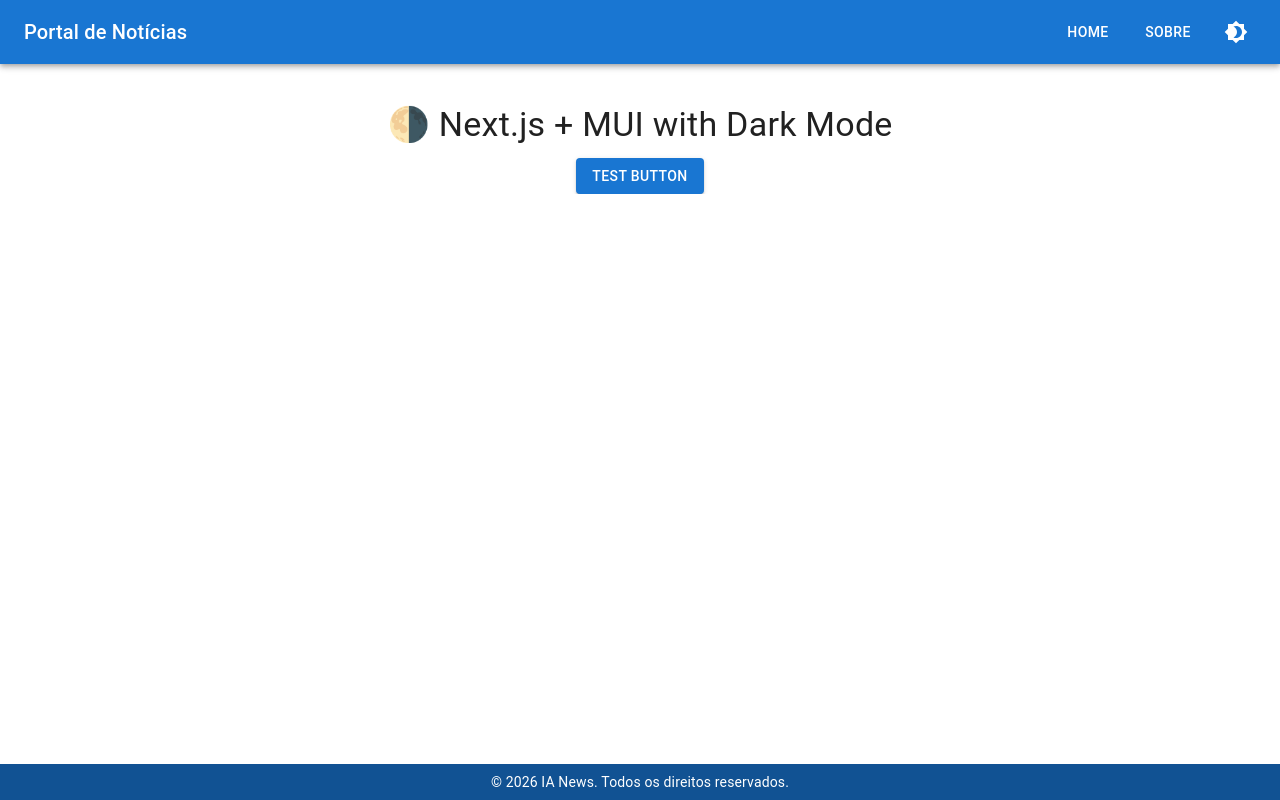
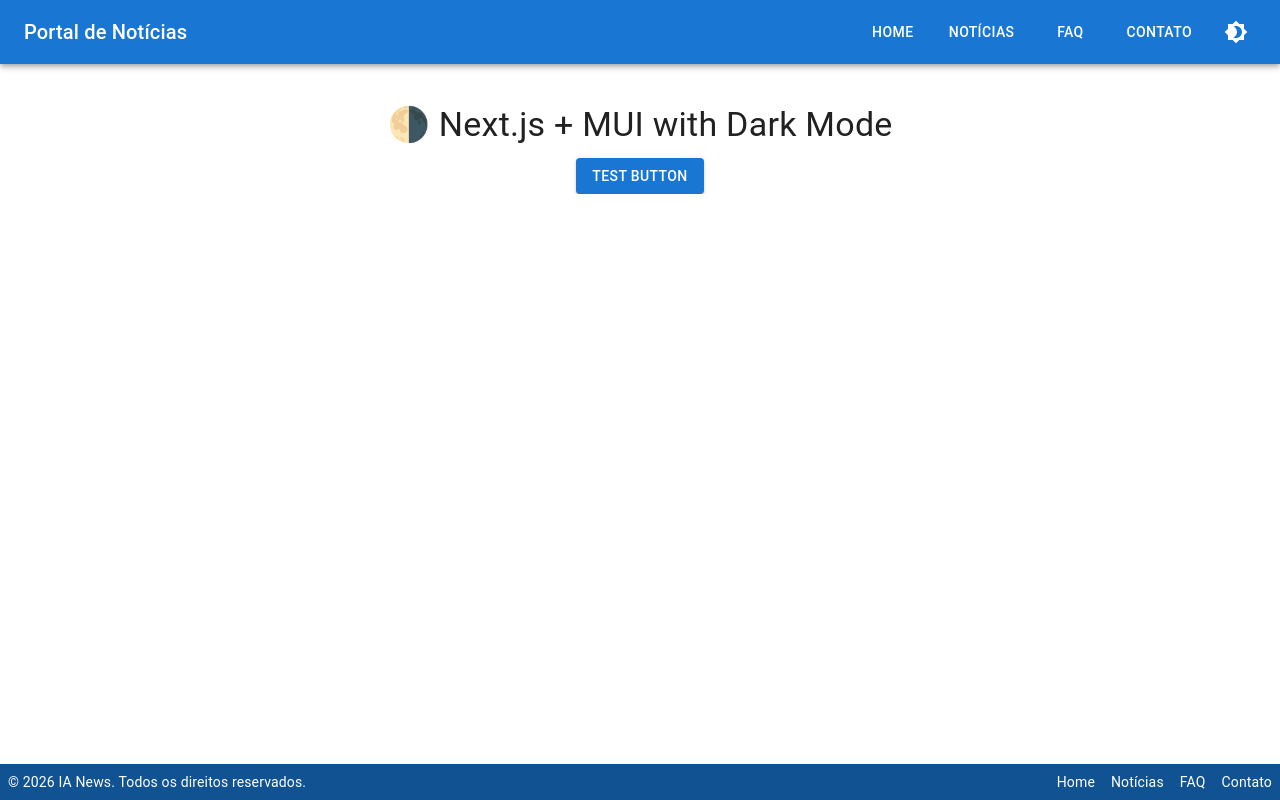
Before and after one commit to edernilson/eder-ntt-news, a Next.js app: page / in a window 1280 px wide. Built offline with nearby package versions, Linux system fonts and the light colour scheme.

Commit message:
refactor(header,footer): ajusted links

```diff
--- a/src/components/Footer.tsx
+++ b/src/components/Footer.tsx
@@ -2,6 +2,8 @@
 
 import React from "react";
 import { Box, Typography } from "@mui/material";
+import Link from "./Link";
+import { menuList } from "./menu-list";
 
 export default function Footer() {
   return (
@@ -14,12 +16,24 @@ export default function Footer() {
         backgroundColor: "primary.dark",
         color: "white",
         py: 1,
-        textAlign: "center",
+        px: 1,
+        display: "flex",
+        justifyContent: "space-between",
       }}
     >
       <Typography variant="body2">
-          &copy; {new Date().getFullYear()} IA News. Todos os direitos
-          reservados.
+        &copy; {new Date().getFullYear()} IA News. Todos os direitos reservados.
+      </Typography>
+      <Typography variant="body2">
+        {menuList.map((page) => (
+          <Link
+            key={page.path}
+            href={page.path}
+            style={{ textDecoration: "none", color: "inherit", marginLeft: 16 }}
+          >
+            {page.label}
+          </Link>
+        ))}
       </Typography>
     </Box>
   );
--- a/src/components/Header.tsx
+++ b/src/components/Header.tsx
@@ -1,7 +1,7 @@
-'use client';
+"use client";
 
-import * as React from 'react';
-import Link from 'next/link';
+import * as React from "react";
+import Link from "next/link";
 import {
   AppBar,
   Toolbar,
@@ -11,17 +11,16 @@ import {
   MenuItem,
   Box,
   Button,
-} from '@mui/material';
-import MenuIcon from '@mui/icons-material/Menu';
-import DarkModeToggle from './DarkModeToggle';
+} from "@mui/material";
+import MenuIcon from "@mui/icons-material/Menu";
+import DarkModeToggle from "./DarkModeToggle";
 
-const pages = [
-  { label: 'Home', path: '/' },
-  { label: 'Sobre', path: '/sobre' },
-];
+import { menuList } from "./menu-list";
 
 export default function Header() {
-  const [anchorElNav, setAnchorElNav] = React.useState<null | HTMLElement>(null);
+  const [anchorElNav, setAnchorElNav] = React.useState<null | HTMLElement>(
+    null,
+  );
 
   const handleOpenNavMenu = (event: React.MouseEvent<HTMLElement>) => {
     setAnchorElNav(event.currentTarget);
@@ -33,20 +32,20 @@ export default function Header() {
 
   return (
     <AppBar position="static" color="primary">
-      <Toolbar sx={{ display: 'flex', justifyContent: 'space-between' }}>
+      <Toolbar sx={{ display: "flex", justifyContent: "space-between" }}>
         {/* Logo / Nome */}
         <Typography
           variant="h6"
           noWrap
           component={Link}
           href="/"
-          style={{ textDecoration: 'none', color: 'inherit' }}
+          style={{ textDecoration: "none", color: "inherit" }}
         >
           Portal de Notícias
         </Typography>
 
         {/* Menu Mobile */}
-        <Box sx={{ display: { xs: 'flex', md: 'none' }, alignItems: 'center' }}>
+        <Box sx={{ display: { xs: "flex", md: "none" }, alignItems: "center" }}>
           <IconButton
             size="large"
             aria-label="menu"
@@ -60,18 +59,18 @@ export default function Header() {
           <Menu
             id="menu-appbar"
             anchorEl={anchorElNav}
-            anchorOrigin={{ vertical: 'bottom', horizontal: 'left' }}
+            anchorOrigin={{ vertical: "bottom", horizontal: "left" }}
             keepMounted
-            transformOrigin={{ vertical: 'top', horizontal: 'left' }}
+            transformOrigin={{ vertical: "top", horizontal: "left" }}
             open={Boolean(anchorElNav)}
             onClose={handleCloseNavMenu}
-            sx={{ display: { xs: 'block', md: 'none' } }}
+            sx={{ display: { xs: "block", md: "none" } }}
           >
-            {pages.map((page) => (
+            {menuList.map((page) => (
               <MenuItem key={page.path} onClick={handleCloseNavMenu}>
                 <Link
                   href={page.path}
-                  style={{ textDecoration: 'none', color: 'inherit' }}
+                  style={{ textDecoration: "none", color: "inherit" }}
                 >
                   {page.label}
                 </Link>
@@ -82,13 +81,19 @@ export default function Header() {
         </Box>
 
         {/* Menu Desktop */}
-        <Box sx={{ display: { xs: 'none', md: 'flex' }, alignItems: 'center', gap: 2 }}>
-          {pages.map((page) => (
+        <Box
+          sx={{
+            display: { xs: "none", md: "flex" },
+            alignItems: "center",
+            gap: 2,
+          }}
+        >
+          {menuList.map((page) => (
             <Button
               key={page.path}
               component={Link}
               href={page.path}
-              sx={{ color: 'white' }}
+              sx={{ color: "white" }}
             >
               {page.label}
             </Button>
--- /dev/null
+++ b/src/components/menu-list.ts
@@ -0,0 +1,6 @@
+export const menuList = [
+  { label: 'Home', path: '/' },
+  { label: 'Notícias', path: '/noticias' },
+  { label: 'FAQ', path: '/faq' },
+  { label: 'Contato', path: '/contato' },
+];
```
Also changed, not shown: src/app/sobre/page.tsx (deleted, +0 -10 lines).
